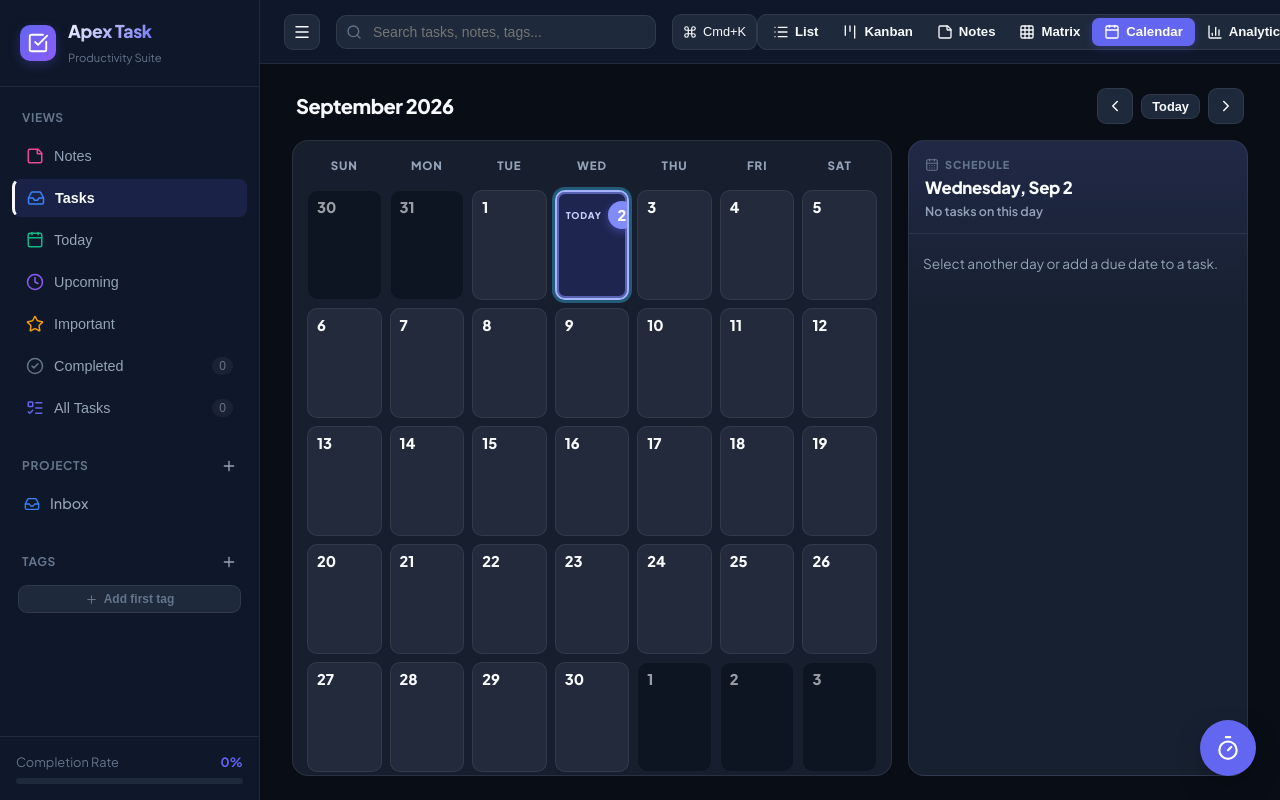
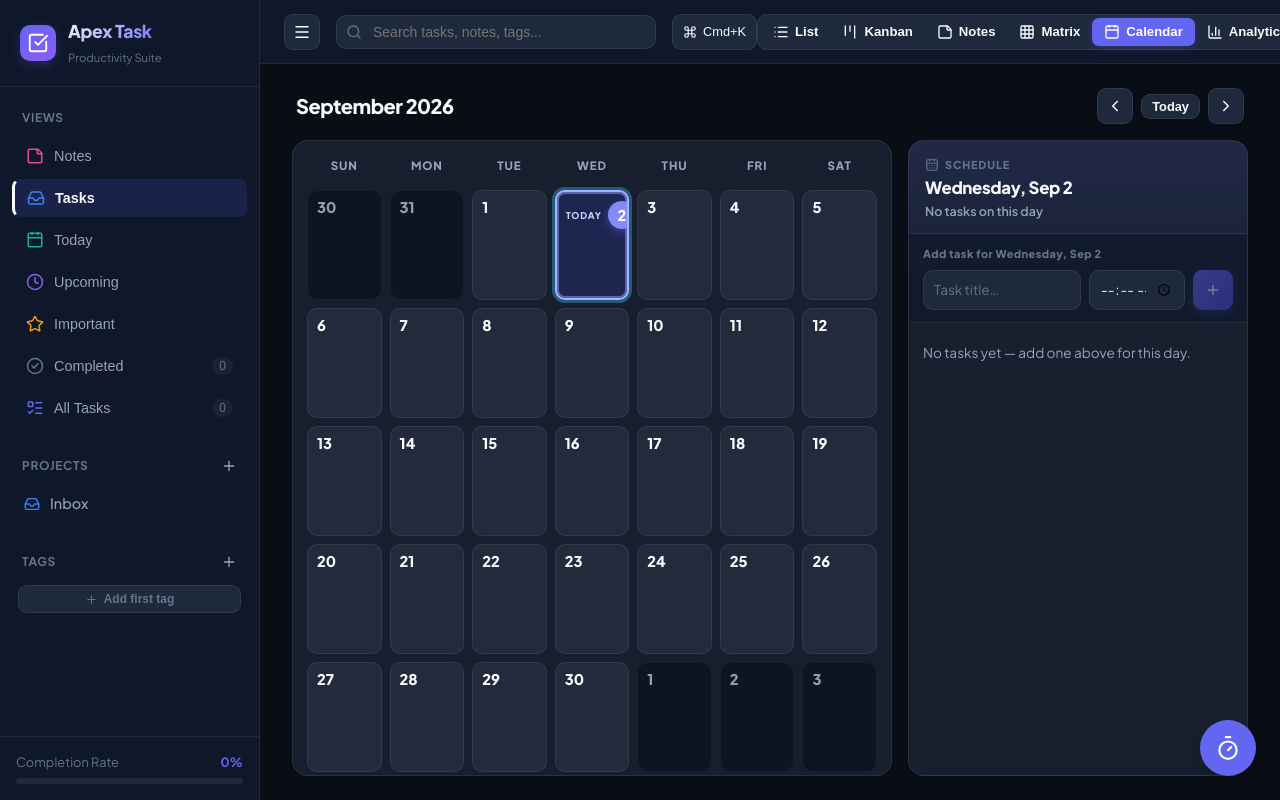
Before and after one commit to kvillarojo/apex-task, a React (Vite) app: page / in a window 1280 px wide. Both pictures are taken after a click on the button "Calendar". Built offline with nearby package versions, Linux system fonts and the light colour scheme.

Commit message:
feature: enable adding of calendar view

```diff
--- a/src/components/CalendarView/CalendarView.module.css
+++ b/src/components/CalendarView/CalendarView.module.css
@@ -283,6 +283,67 @@
   font-weight: 600;
 }
 
+.quickAdd {
+  display: flex;
+  flex-direction: column;
+  gap: 8px;
+  flex-shrink: 0;
+  padding: 12px 14px;
+  border-bottom: 1px solid var(--border-color);
+  background: color-mix(in srgb, var(--bg-sidebar) 70%, transparent);
+}
+
+.quickAddLabel {
+  color: var(--text-muted);
+  font-size: 0.68rem;
+  font-weight: 800;
+  letter-spacing: 0.04em;
+}
+
+.quickAddRow {
+  display: grid;
+  grid-template-columns: minmax(0, 1fr) 96px 40px;
+  gap: 8px;
+  align-items: center;
+}
+
+.quickAddInput,
+.quickAddTime {
+  min-width: 0;
+  min-height: 40px;
+  padding: 0 10px;
+  border: 1px solid var(--border-color);
+  border-radius: 10px;
+  background: var(--bg-input);
+  color: var(--text-primary);
+  font: inherit;
+  font-size: 0.85rem;
+  outline: none;
+}
+
+.quickAddInput:focus,
+.quickAddTime:focus {
+  border-color: var(--primary);
+}
+
+.quickAddInput::placeholder {
+  color: var(--text-muted);
+}
+
+.quickAddSubmit {
+  display: inline-flex;
+  align-items: center;
+  justify-content: center;
+  width: 40px;
+  min-height: 40px;
+  padding: 0;
+}
+
+.quickAddSubmit:disabled {
+  opacity: 0.45;
+  cursor: not-allowed;
+}
+
 .scheduleBody {
   flex: 1;
   min-height: 0;
@@ -311,6 +372,14 @@
 
   .dayCell {
     min-height: 96px;
+  }
+
+  .quickAddRow {
+    grid-template-columns: minmax(0, 1fr) 40px;
+  }
+
+  .quickAddTime {
+    grid-column: 1 / -1;
   }
 }
 
--- a/src/components/CalendarView/index.tsx
+++ b/src/components/CalendarView/index.tsx
@@ -1,5 +1,5 @@
-import React, { useState } from 'react';
-import { ChevronLeft, ChevronRight, CalendarDays } from 'lucide-react';
+import React, { useEffect, useState } from 'react';
+import { ChevronLeft, ChevronRight, CalendarDays, Plus } from 'lucide-react';
 import { useTodo } from '../../context/TodoContext';
 import { getCalendarGrid, getTodayString } from '../../utils/dateUtils';
 import { TaskItem } from '../TaskItem';
@@ -50,9 +50,11 @@ const renderEventTitle = (title: string) => {
 };
 
 export const CalendarView: React.FC = () => {
-  const { tasks } = useTodo();
+  const { tasks, addTask, filter } = useTodo();
   const [currentDate, setCurrentDate] = useState(new Date());
   const [selectedDate, setSelectedDate] = useState<string>(getTodayString());
+  const [draftTitle, setDraftTitle] = useState('');
+  const [draftTime, setDraftTime] = useState('');
 
   const year = currentDate.getFullYear();
   const month = currentDate.getMonth();
@@ -62,6 +64,11 @@ export const CalendarView: React.FC = () => {
     'January', 'February', 'March', 'April', 'May', 'June',
     'July', 'August', 'September', 'October', 'November', 'December'
   ];
+
+  useEffect(() => {
+    setDraftTitle('');
+    setDraftTime('');
+  }, [selectedDate]);
 
   const handlePrevMonth = () => {
     setCurrentDate(new Date(year, month - 1, 1));
@@ -75,6 +82,28 @@ export const CalendarView: React.FC = () => {
     const today = new Date();
     setCurrentDate(today);
     setSelectedDate(getTodayString());
+  };
+
+  const handleAddTask = (event: React.FormEvent) => {
+    event.preventDefault();
+    const title = draftTitle.trim();
+    if (!title) return;
+
+    addTask({
+      title,
+      completed: false,
+      status: 'todo',
+      priority: 'p4',
+      dueDate: selectedDate,
+      dueTime: draftTime || undefined,
+      recurring: 'none',
+      projectId: filter.projectId || 'inbox',
+      tags: [],
+      subtasks: []
+    });
+
+    setDraftTitle('');
+    setDraftTime('');
   };
 
   const tasksForSelectedDate = tasks.filter(task => task.dueDate === selectedDate);
@@ -166,9 +195,41 @@ export const CalendarView: React.FC = () => {
             </div>
           </div>
 
+          <form className={styles.quickAdd} onSubmit={handleAddTask}>
+            <label className={styles.quickAddLabel} htmlFor="calendar-quick-add-title">
+              Add task for {formatScheduleHeading(selectedDate)}
+            </label>
+            <div className={styles.quickAddRow}>
+              <input
+                id="calendar-quick-add-title"
+                className={styles.quickAddInput}
+                type="text"
+                value={draftTitle}
+                onChange={event => setDraftTitle(event.target.value)}
+                placeholder="Task title…"
+                autoComplete="off"
+              />
+              <input
+                className={styles.quickAddTime}
+                type="time"
+                value={draftTime}
+                onChange={event => setDraftTime(event.target.value)}
+                aria-label="Due time"
+              />
+              <button
+                type="submit"
+                className={`btn-primary ${styles.quickAddSubmit}`}
+                disabled={!draftTitle.trim()}
+                aria-label="Add task"
+              >
+                <Plus size={16} />
+              </button>
+            </div>
+          </form>
+
           <div className={styles.scheduleBody}>
             {tasksForSelectedDate.length === 0 ? (
-              <p className={styles.emptyState}>Select another day or add a due date to a task.</p>
+              <p className={styles.emptyState}>No tasks yet — add one above for this day.</p>
             ) : (
               <div className={styles.detailsList}>
                 {tasksForSelectedDate.map(task => (
```
